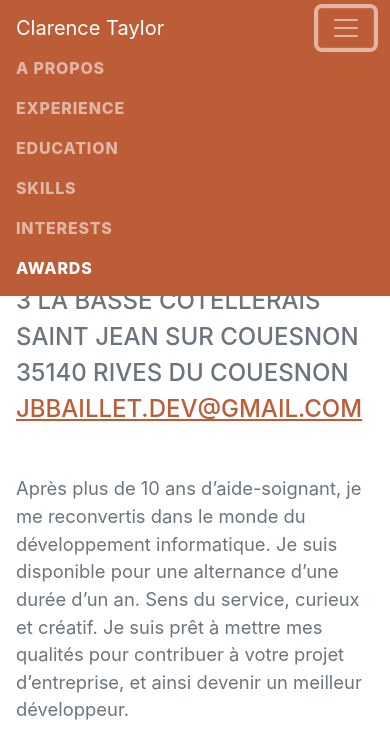
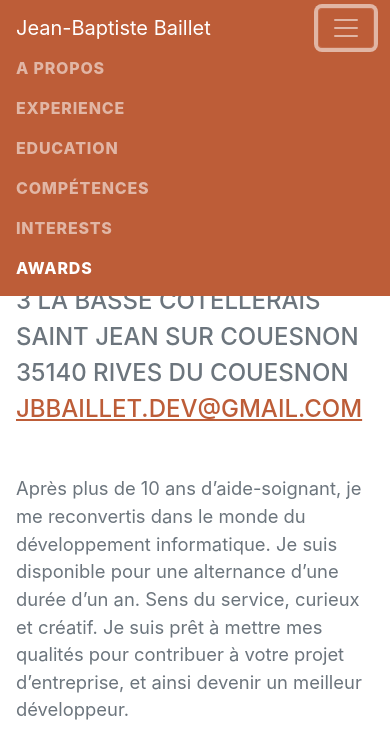
Before and after one commit to jbbaillet85/jbbaillet85.github.io.jbbaillet85, a plain HTML site: page index.html in a window 390 px wide. Both pictures are taken after a click on the button "Toggle navigation". Shown: the top 750 px of the page. Drawn offline with nearby package versions, Linux system fonts and the light colour scheme; a web font is replaced by a local one.

Commit message:
modification title

```diff
--- a/index.html
+++ b/index.html
@@ -1,11 +1,11 @@
 <!DOCTYPE html>
-<html lang="en">
+<html lang="fr">
     <head>
         <meta charset="utf-8" />
         <meta name="viewport" content="width=device-width, initial-scale=1, shrink-to-fit=no" />
-        <meta name="description" content="" />
-        <meta name="author" content="" />
-        <title>Resume - Start Bootstrap Theme</title>
+        <meta name="description" content="portfolio" />
+        <meta name="author" content="Jean-Baptiste Baillet" />
+        <title>portfolio Jean-Baptiste Baillet</title>
         <link rel="icon" type="image/x-icon" href="assets/img/favicon.ico" />
         <!-- Font Awesome icons (free version)-->
         <script src="https://use.fontawesome.com/releases/v5.15.4/js/all.js" crossorigin="anonymous"></script>
@@ -19,7 +19,7 @@
         <!-- Navigation-->
         <nav class="navbar navbar-expand-lg navbar-dark bg-primary fixed-top" id="sideNav">
             <a class="navbar-brand js-scroll-trigger" href="#page-top">
-                <span class="d-block d-lg-none">Clarence Taylor</span>
+                <span class="d-block d-lg-none">Jean-Baptiste Baillet</span>
                 <span class="d-none d-lg-block"><img class="img-fluid img-profile rounded-circle mx-auto mb-2" src="assets/img/profile.jpg" alt="..." /></span>
             </a>
             <button class="navbar-toggler" type="button" data-bs-toggle="collapse" data-bs-target="#navbarResponsive" aria-controls="navbarResponsive" aria-expanded="false" aria-label="Toggle navigation"><span class="navbar-toggler-icon"></span></button>
@@ -28,7 +28,7 @@
                     <li class="nav-item"><a class="nav-link js-scroll-trigger" href="#about">A propos</a></li>
                     <li class="nav-item"><a class="nav-link js-scroll-trigger" href="#experience">Experience</a></li>
                     <li class="nav-item"><a class="nav-link js-scroll-trigger" href="#education">Education</a></li>
-                    <li class="nav-item"><a class="nav-link js-scroll-trigger" href="#skills">Skills</a></li>
+                    <li class="nav-item"><a class="nav-link js-scroll-trigger" href="#skills">Compétences</a></li>
                     <li class="nav-item"><a class="nav-link js-scroll-trigger" href="#interests">Interests</a></li>
                     <li class="nav-item"><a class="nav-link js-scroll-trigger" href="#awards">Awards</a></li>
                 </ul>
```
Also changed, not shown: assets/img/favicon.ico.
